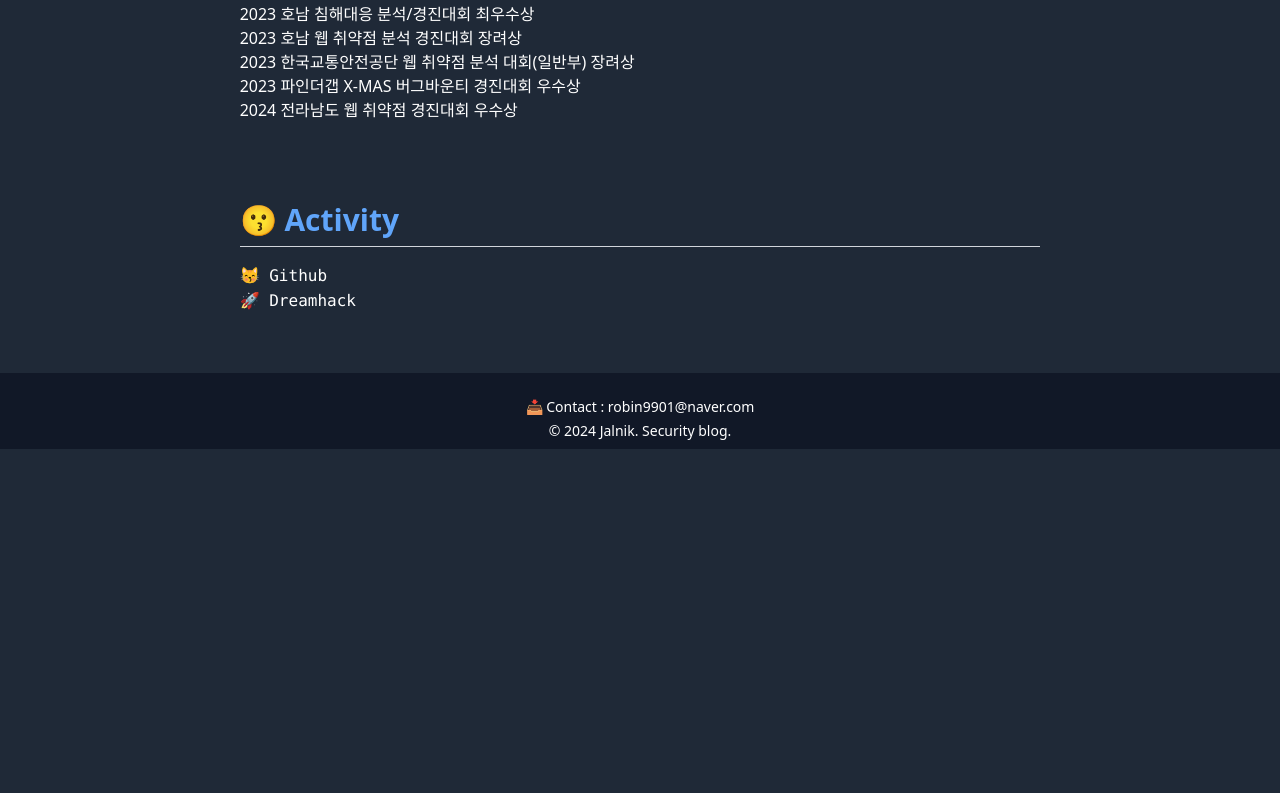
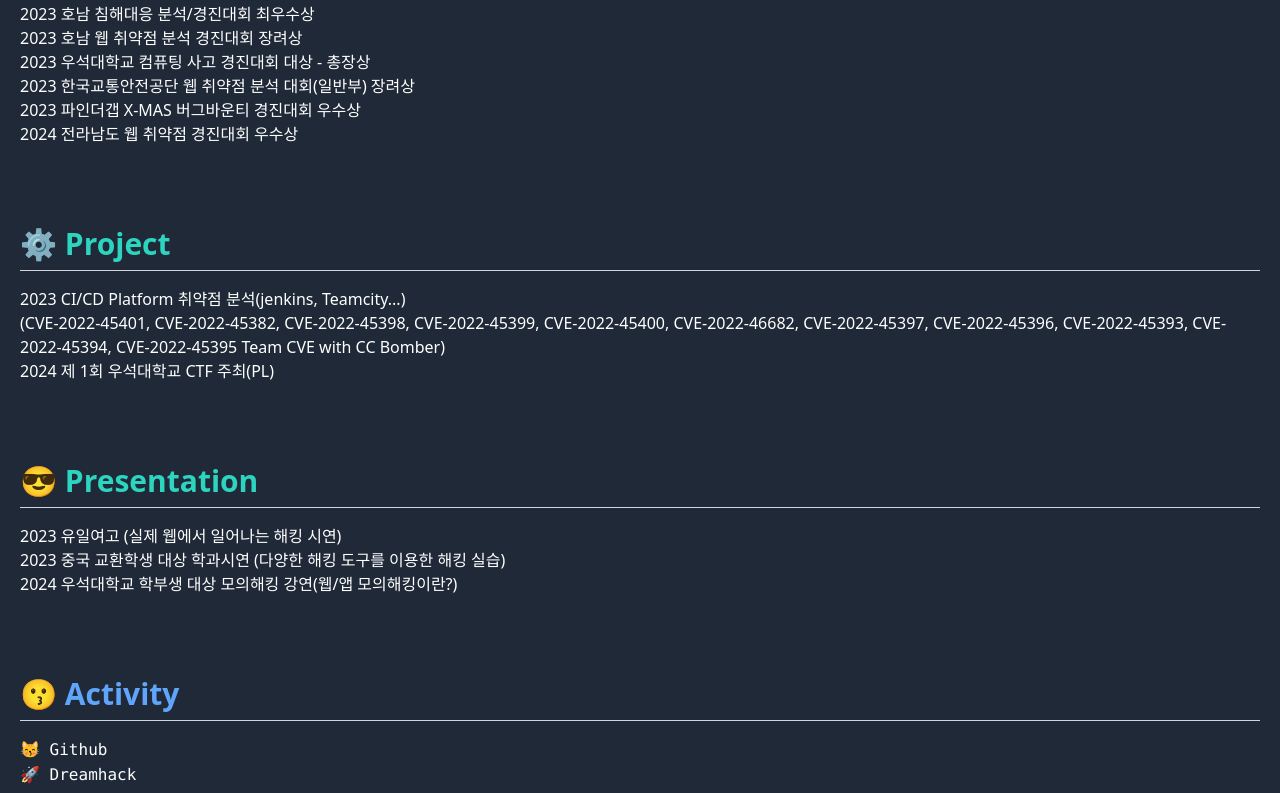
Before and after one commit to silchairmen/notion-Blog-with-Next.js, a Next.js app: page /introduce in a window 1280 px wide. Shown: the part 640-1433 px from the top of the page. Before the commit the page ends 1089 px from the top, so only its background shows below. Built offline with nearby package versions, Linux system fonts and the light colour scheme.

Commit message:
[update] profile update

```diff
--- a/app/introduce/page.tsx
+++ b/app/introduce/page.tsx
@@ -37,9 +37,23 @@ export default function Introduce() {
                         2023 우리은행 모의해킹 경진대회 장려상 <br/>
                         2023 호남 침해대응 분석/경진대회 최우수상 <br/>
                         2023 호남 웹 취약점 분석 경진대회 장려상 <br/>
+                        2023 우석대학교 컴퓨팅 사고 경진대회 대상 - 총장상 <br/>
                         2023 한국교통안전공단 웹 취약점 분석 대회(일반부) 장려상 <br/>
                         2023 파인더갭 X-MAS 버그바운티 경진대회 우수상 <br />
                         2024 전라남도 웹 취약점 경진대회 우수상 <br />
+                    </p>
+                    <h1 className="mb-4 pb-2 border-b border-gray-300 text-3xl text-teal-400 font-bold mt-20">⚙️ Project</h1>
+                    <p className="mb-8 text-white">
+                        2023 CI/CD Platform 취약점 분석(jenkins, Teamcity...)<br/>
+                        (CVE-2022-45401, CVE-2022-45382, CVE-2022-45398, CVE-2022-45399, CVE-2022-45400, CVE-2022-46682, CVE-2022-45397,
+                        CVE-2022-45396, CVE-2022-45393, CVE-2022-45394, CVE-2022-45395 Team CVE with CC Bomber)<br/>
+                        2024 제 1회 우석대학교 CTF 주최(PL)<br/>
+                    </p>
+                    <h1 className="mb-4 pb-2 border-b border-gray-300 text-3xl text-teal-400 font-bold mt-20">😎 Presentation</h1>
+                    <p className="mb-8 text-white">
+                        2023 유일여고 (실제 웹에서 일어나는 해킹 시연)<br/>
+                        2023 중국 교환학생 대상 학과시연 (다양한 해킹 도구를 이용한 해킹 실습)<br/>
+                        2024 우석대학교 학부생 대상 모의해킹 강연(웹/앱 모의해킹이란?)<br/>
                     </p>
                     <h1 className="mb-4 pb-2 border-b border-gray-300 text-3xl text-blue-400 font-bold mt-20">😗 Activity</h1>
                     <p>
--- a/contents/notionAPI.tsx
+++ b/contents/notionAPI.tsx
@@ -29,6 +29,7 @@ export async function GetRecentPosts(pages: number) {
 
     return posts;
 }
+
 
 
 export async function GetPostId(id: string){
```
